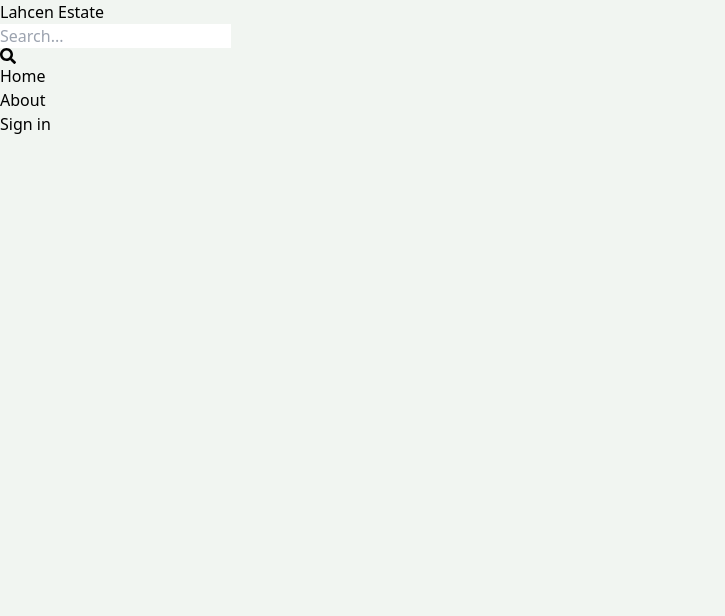
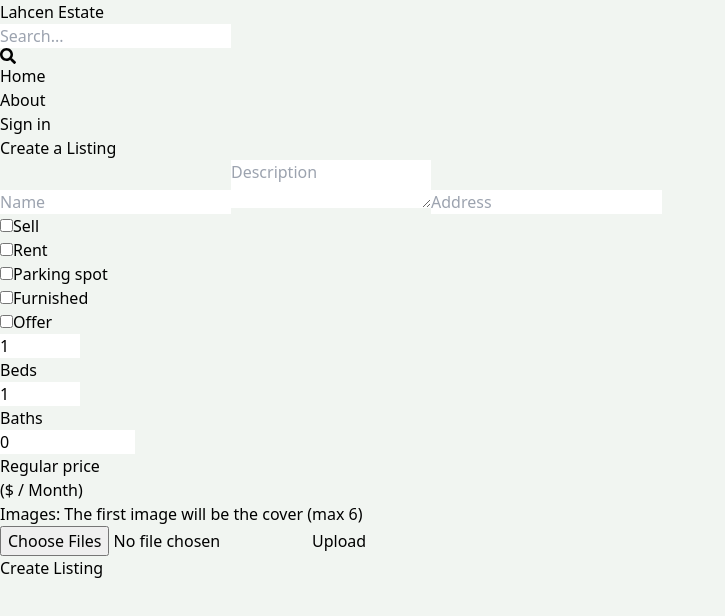
Before and after one commit to lahcen001/mern-real-estate-api, a React (Vite) app in the folder client/: page /create in a window 1280 px wide. Shown: the top 616 px of the page, without its empty margins (0-725 px from the left). Built offline with nearby package versions, Linux system fonts and the light colour scheme.

Commit message:
upload image listing

```diff
--- a/client/src/App.jsx
+++ b/client/src/App.jsx
@@ -4,6 +4,7 @@ import Home from './pages/Home'
 import SignUp from './pages/SignUp'
 import Signin from './pages/Signin'
 import About from './pages/About'
+import CreateListining from './pages/CreateListining'
 import Header from './components/Header'
 import Profile from './pages/Profile'
 import PrivateRoute from './components/PrivateRoute'
@@ -16,6 +17,7 @@ export default function App() {
     <Route path='/signup' element={<SignUp/>} />
     <Route path='/signin' element={<Signin/>}/>
     <Route path='/about' element={<About/>}/>
+    <Route path='/create' element={<CreateListining />}/>
     <Route element={<PrivateRoute/>}>
     <Route path='/profile' element={<Profile/>}/><Route/>
     </Route>
--- /dev/null
+++ b/client/src/pages/CreateListining.jsx
@@ -0,0 +1,232 @@
+import React, { useState } from "react";
+import {
+  getStorage,
+  ref,
+  uploadBytesResumable,
+  getDownloadURL,
+} from "firebase/storage";
+import { app } from "../firebase";
+export default function CreateListining() {
+  const [file, setFile] = useState([]);
+  const [uploadImageError, setUploadImageError] = useState(false);
+  const [progress, setProgress] = useState(0);
+  const [uploadImage, setUploadImage] = useState(false);
+  const [formdata, setFormData] = useState({
+    imagesUrl: [],
+  });
+
+  const handleImageUpload = (e) => {
+    setUploadImage(true);
+    setUploadImageError("");
+    e.preventDefault();
+    if (file.length > 0 && file.length < 7) {
+      const promies = [];
+      for (let i = 0; i < file.length; i++) {
+        promies.push(storeImage(file[i]));
+      }
+
+      Promise.all(promies)
+        .then((urls) => {
+          setFormData({
+            ...formdata,
+            imagesUrl: urls,
+          });
+          setUploadImage(false);
+          setUploadImageError(false);
+        })
+        .catch((error) => {
+          setUploadImage(false);
+          setUploadImageError("image upload failed (2mb max per image)");
+        });
+    } else {
+      setUploadImage(false);
+      setUploadImageError("image upload failed (2mb max per image)");
+    }
+  };
+
+  const storeImage = async (image) => {
+    return new Promise((resolve, reject) => {
+      const storage = getStorage(app);
+      const fileName = new Date().getTime() + image.name;
+      const storageRef = ref(storage, fileName);
+      const uploadTask = uploadBytesResumable(storageRef, image);
+      uploadTask.on(
+        "state_changed",
+        (snapshot) => {
+          const progress = Math.round((snapshot.bytesTransferred / snapshot.totalBytes) * 100);
+          console.log('progress : ',progress);
+          setProgress(progress);
+
+          switch (snapshot.state) {
+            case "paused":
+              console.log("Upload is paused");
+              break;
+            case "running":
+              console.log("Upload is running");
+              break;
+          }
+        },
+
+        (error) => {
+          reject(error);
+        },
+        () => {
+          getDownloadURL(uploadTask.snapshot.ref).then((downloadURL) => {
+            resolve(downloadURL);
+          });
+        }
+      );
+    });
+  };
+
+  const deleteImage = (index) => {
+    setFormData({
+      ...formdata,
+      imagesUrl: formdata.imagesUrl.filter((_, i) => i !== index),
+    });
+  };
+  return (
+    <main className="max-w-4xl p-3 mx-auto">
+      <h1 className="text-3xl text-center my-7 font-bold">Create a Listing</h1>
+      <form className="flex gap-4 sm:flex-row flex-col">
+        <div className="flex flex-col gap-4 flex-1">
+          <input
+            type="text"
+            id="name"
+            placeholder="Name"
+            required=""
+            className="border p-3 rounded-lg"
+            value=""
+          />
+          <textarea
+            type="text"
+            id="description"
+            placeholder="Description"
+            required=""
+            className="border p-3 rounded-lg"
+          ></textarea>
+          <input
+            type="text"
+            id="address"
+            placeholder="Address"
+            required=""
+            className="border p-3 rounded-lg"
+            value=""
+          />
+          <div className="flex gap-6 flex-wrap">
+            <div className="flex gap-2">
+              <input type="checkbox" id="sale" className="w-5" />
+              <span>Sell</span>
+            </div>
+            <div className="flex gap-2">
+              <input type="checkbox" id="rent" className="w-5" checked="" />
+              <span>Rent</span>
+            </div>
+            <div className="flex gap-2">
+              <input type="checkbox" id="parking" className="w-5" />
+              <span>Parking spot</span>
+            </div>
+            <div className="flex gap-2">
+              <input type="checkbox" id="furnished" className="w-5" />
+              <span>Furnished</span>
+            </div>
+            <div className="flex gap-2">
+              <input type="checkbox" id="offer" className="w-5" />
+              <span>Offer</span>
+            </div>
+          </div>
+          <div className="flex gap-6 flex-wrap">
+            <div className="flex items-center gap-2">
+              <input
+                type="number"
+                id="bedrooms"
+                min="1"
+                max="10"
+                required=""
+                className="p-3 border border-gray-300 rounded-lg"
+                value="1"
+              />
+              <p>Beds</p>
+            </div>
+            <div className="flex items-center gap-2">
+              <input
+                type="number"
+                id="bathrooms"
+                min="1"
+                max="10"
+                required=""
+                className="p-3 border border-gray-300 rounded-lg"
+                value="1"
+              />
+              <p>Baths</p>
+            </div>
+            <div className="flex items-center gap-2">
+              <input
+                type="number"
+                id="regularPrice"
+                min="50"
+                max="10000000"
+                required=""
+                className="p-3 border border-gray-300 rounded-lg"
+                value="0"
+              />
+              <div className="flex flex-col items-center">
+                <p>Regular price </p>
+                <span className="text-xs">($ / Month)</span>
+              </div>
+            </div>
+          </div>
+        </div>
+        <div className="flex flex-col flex-1 gap-4">
+          <p className="font-semibold">
+            Images:{" "}
+            <span className="text-gray-600 font-normal">
+              The first image will be the cover (max 6)
+            </span>
+          </p>
+          <div className="flex gap-4">
+            <input
+              type="file"
+              id="images"
+              accept="image/*"
+              onChange={(e) => setFile(e.target.files)}
+              multiple
+              className="p-3 border border-gray-300 rounded w-full"
+            />
+            <button
+              onClick={(e) => handleImageUpload(e)}
+              className="p-3 text-green-700 border border-green-700 rounded uppercase hover:shadow-lg disabled:opacity-80"
+            >
+              {uploadImage ? "Uploading... " : "Upload"}
+            </button>
+          </div>
+          <p className="text-red-700"></p>
+          <button
+            type="submit"
+            className="p-3 bg-slate-700 text-white rounded-lg uppercase hover:opacity-95 disabled:opacity-80"
+          >
+            Create Listing
+          </button>
+          <p className="text-red-700"> {uploadImageError}</p>
+          {formdata.imagesUrl.length > 0 &&
+            formdata.imagesUrl.map((url, i) => (
+              <div key={i} className="flex justify-between p-3  items-center  ">
+                <img
+                  key={i}
+                  src={url}
+                  alt=""
+                  className="w-20 h-20 object-cover rounded-lg"
+                />
+                <button
+                  onClick={() => deleteImage(i)}
+                  className="text-red-700 uppercase hover:opacity-60 rounded-lg"
+                >
+                  delete
+                </button>
+              </div>
+            ))}
+        </div>
+      </form>
+    </main>
+  );
+}
--- a/client/src/pages/Profile.jsx
+++ b/client/src/pages/Profile.jsx
@@ -5,6 +5,7 @@ import {app} from '../firebase'
 
 import {updateUserStart, updateUserSuccess, updateUserFailure ,deleteUserStart, deleteUserSuccess, deleteUserFailure  } from '../redux/user/userSlice';
 import {useDispatch} from 'react-redux';
+import {Link} from 'react-router-dom'
 
 function Profile() {
   const fileInput = React.useRef(null)
@@ -160,6 +161,9 @@ const SignOut = async (e) => {
 
 
        <button type='submit' className='bg-blue-700 text-white rounded-lg p-2 my-2 uppercase hover:opcacity-95  disabled:opacity-80'>Update</button>
+
+
+       <Link className="bg-green-700 text-center  text-white uppercase rounded-lg p-2 " to="/create"> Create listining</Link>
       </form>
       <div className='flex justify-between mt-5'>
         <button  onClick={DeleteAccount} className='text-red-700 cursor-pointer'>Delete Account</button>
```
